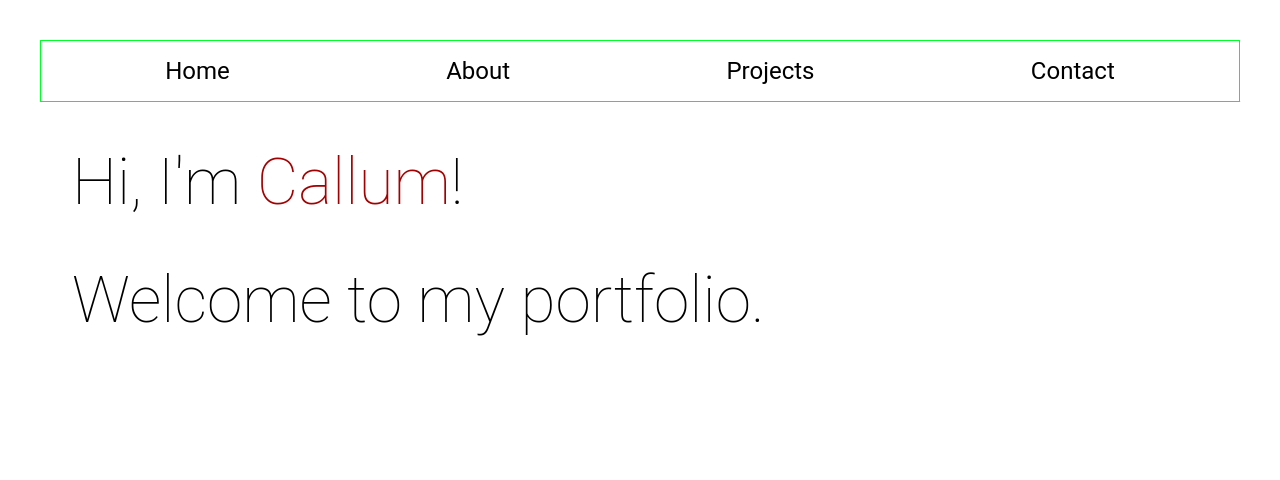
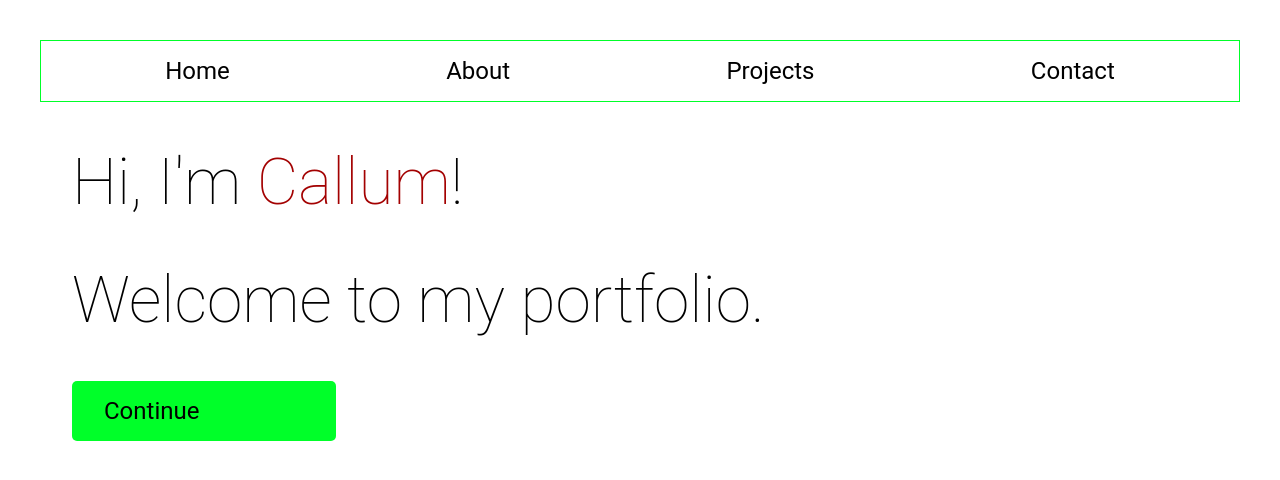
Before and after one commit to C-Dog346/Portfolio, a Vue app in the folder Personal Portfolio/: page / in a window 1280 px wide. Shown: the top 480 px of the page. Built offline with nearby package versions, Linux system fonts and the light colour scheme.

Commit message:
button implemented, branch done

```diff
--- a/Personal Portfolio/src/views/HomeView.vue
+++ b/Personal Portfolio/src/views/HomeView.vue
@@ -5,6 +5,9 @@
 	<div class="welcome-message">
 		<h1> Hi, I'm <span class="highlight">Callum</span>! </h1>
 		<h1> Welcome to my portfolio. </h1>
+	</div>
+	<div class="continue-button">
+		<RouterLink to="/about" class="continue-text">Continue</RouterLink>
 	</div>
 </template>
 
@@ -22,4 +25,22 @@
 .highlight {
 	color: var(--secondary-color);
 }
+
+.continue-button {
+	background-color: var(--border-color);
+	color: var(--text-color);
+	padding: 1rem 2rem;
+	border-radius: 5px;
+	font-size: 1.5rem;
+	cursor: pointer;
+	max-width: 200px;
+	margin: 2rem;
+}
+.continue-button:hover {
+	background-color: var(--secondary-color);
+}
+.continue-text {
+	text-decoration: none;
+	color: var(--text-color);
+}
 </style>
```
